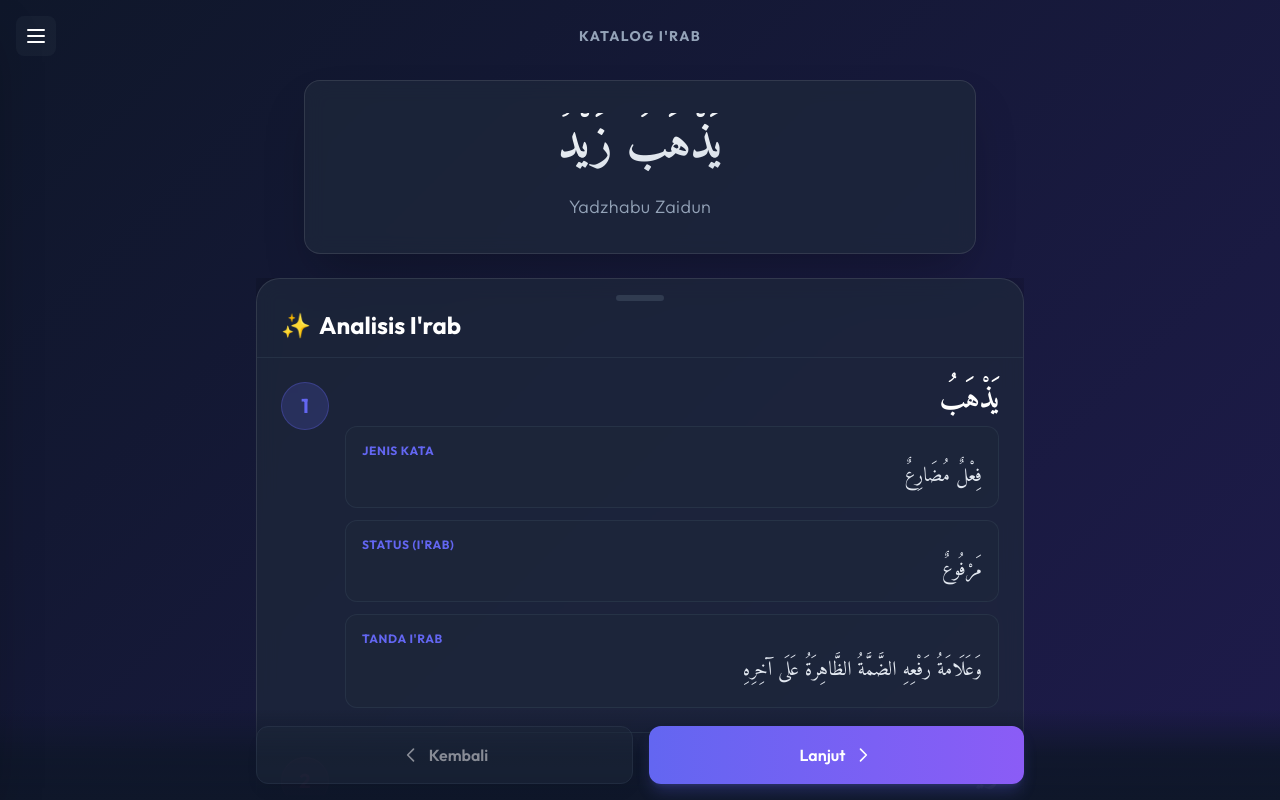
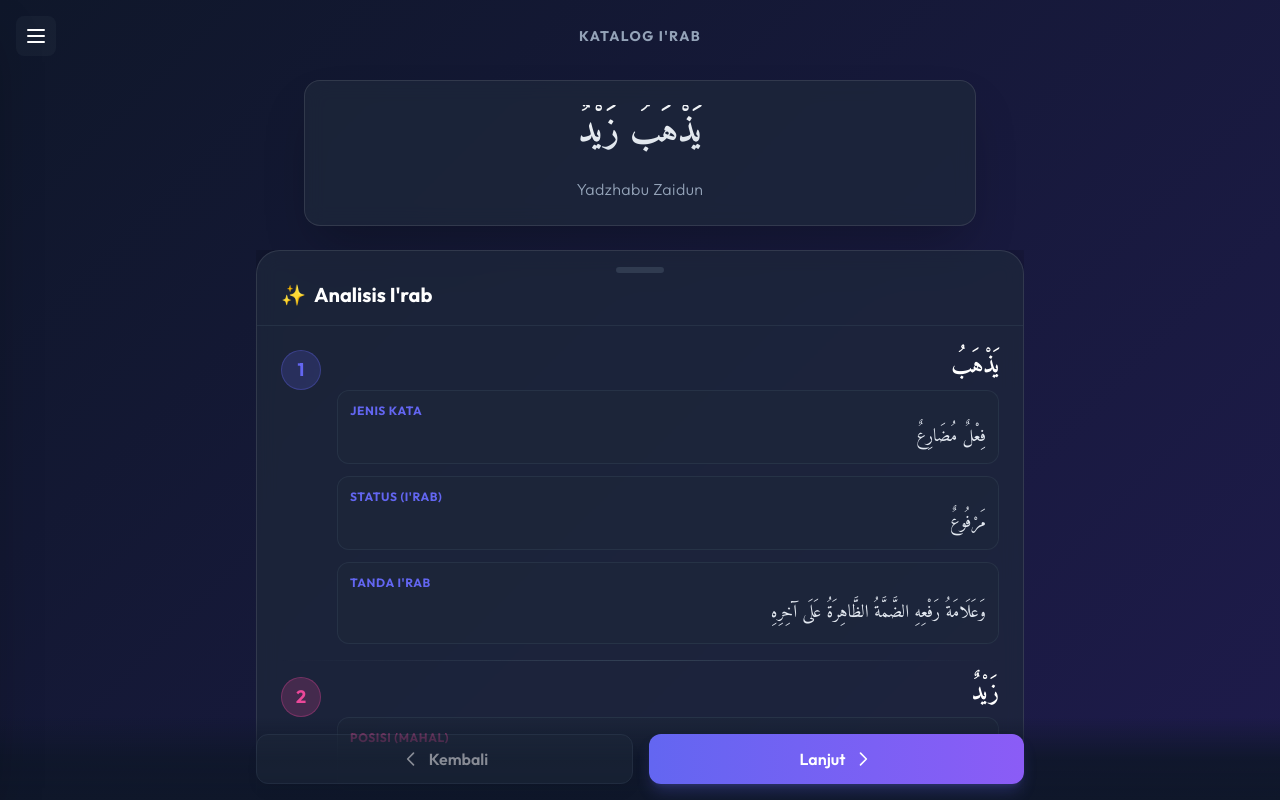
Before and after one commit to zenzalepik/sc_katalog_sampel_irab, a plain HTML site: page index.html in a window 1280 px wide. Drawn offline with nearby package versions, Linux system fonts and the light colour scheme.

Commit message:
refactor: size

```diff
--- a/index.html
+++ b/index.html
@@ -100,8 +100,8 @@
         class="fixed inset-0 bg-black/60 z-[60] opacity-0 invisible sidebar-overlay backdrop-blur-sm"></div>
     <aside id="sidebar"
         class="fixed top-0 left-0 bottom-0 w-64 bg-slate-900 border-r border-slate-700 z-[70] transform -translate-x-full sidebar flex flex-col shadow-2xl">
-        <div class="p-6 border-b border-slate-700">
-            <h2 class="text-xl font-bold text-white flex items-center gap-2">
+        <div class="p-4 border-b border-slate-700">
+            <h2 class="text-lg font-bold text-white flex items-center gap-2">
                 <span class="text-primary">📚</span> Daftar Sampel
             </h2>
         </div>
@@ -115,12 +115,12 @@
 
         <!-- Main Sentence Card -->
         <div
-            class="w-full max-w-2xl glass-panel rounded-2xl p-8 mb-2 text-center shadow-2xl transform hover:scale-[1.02] transition-transform duration-300">
+            class="w-full max-w-2xl glass-panel rounded-2xl p-6 mb-2 text-center shadow-2xl transform hover:scale-[1.02] transition-transform duration-300">
             <h2 id="main-arabic-text"
-                class="font-arabic text-4xl md:text-5xl font-bold mb-4 text-transparent bg-clip-text bg-gradient-to-br from-white to-slate-300 leading-relaxed py-2 min-h-[4rem]">
+                class="font-arabic text-3xl md:text-4xl font-bold mb-4 text-transparent bg-clip-text bg-gradient-to-br from-white to-slate-300 leading-relaxed py-2 min-h-[3.5rem]">
                 <!-- Arabic text will be loaded here -->
             </h2>
-            <p id="main-transliteration" class="text-lg text-slate-400 font-light tracking-wide min-h-[1.75rem]">
+            <p id="main-transliteration" class="text-base text-slate-400 font-light tracking-wide min-h-[1.5rem]">
                 <!-- Transliteration will be loaded here -->
             </p>
         </div>
@@ -137,13 +137,13 @@
             </div>
 
             <div class="px-6 pb-4 border-b border-slate-700/50 flex-shrink-0">
-                <h3 class="text-2xl font-bold flex items-center gap-2">
+                <h3 class="text-xl font-bold flex items-center gap-2">
                     <span class="text-accent">✨</span> Analisis I'rab
                 </h3>
             </div>
 
             <!-- Scrollable Content -->
-            <div id="drawer-content" class="flex-1 overflow-y-auto p-6 space-y-6 custom-scrollbar pb-32">
+            <div id="drawer-content" class="flex-1 overflow-y-auto p-6 space-y-4 custom-scrollbar pb-28">
                 <!-- Content will be loaded here -->
                 <div class="flex items-center justify-center h-full text-slate-400 animate-pulse">
                     Memuat data...
@@ -157,7 +157,7 @@
         class="fixed bottom-0 left-0 right-0 z-50 p-4 bg-gradient-to-t from-slate-900 via-slate-900/90 to-transparent pointer-events-none">
         <div class="max-w-3xl mx-auto flex gap-4 pointer-events-auto">
             <button onclick="prevSample()" id="btn-prev"
-                class="flex-1 bg-slate-800 hover:bg-slate-700 text-white font-semibold py-4 rounded-xl shadow-lg border border-slate-700 transition-all active:scale-95 flex items-center justify-center gap-2 group disabled:opacity-50 disabled:cursor-not-allowed">
+                class="flex-1 bg-slate-800 hover:bg-slate-700 text-white font-semibold py-3 rounded-xl shadow-lg border border-slate-700 transition-all active:scale-95 flex items-center justify-center gap-2 group disabled:opacity-50 disabled:cursor-not-allowed">
                 <svg xmlns="http://www.w3.org/2000/svg"
                     class="h-5 w-5 transform group-hover:-translate-x-1 transition-transform" fill="none"
                     viewBox="0 0 24 24" stroke="currentColor">
@@ -166,7 +166,7 @@
                 Kembali
             </button>
             <button onclick="nextSample()" id="btn-next"
-                class="flex-1 bg-gradient-to-r from-primary to-secondary hover:from-primary/90 hover:to-secondary/90 text-white font-semibold py-4 rounded-xl shadow-lg shadow-primary/25 transition-all active:scale-95 flex items-center justify-center gap-2 group disabled:opacity-50 disabled:cursor-not-allowed">
+                class="flex-1 bg-gradient-to-r from-primary to-secondary hover:from-primary/90 hover:to-secondary/90 text-white font-semibold py-3 rounded-xl shadow-lg shadow-primary/25 transition-all active:scale-95 flex items-center justify-center gap-2 group disabled:opacity-50 disabled:cursor-not-allowed">
                 Lanjut
                 <svg xmlns="http://www.w3.org/2000/svg"
                     class="h-5 w-5 transform group-hover:translate-x-1 transition-transform" fill="none"
@@ -222,7 +222,7 @@
             list.innerHTML = '';
             for (let i = 1; i <= totalSamples; i++) {
                 const btn = document.createElement('button');
-                btn.className = `w-full text-left p-3 rounded-lg transition-colors ${i === currentSampleId ? 'bg-primary/20 text-primary border border-primary/30' : 'text-slate-400 hover:bg-slate-800 hover:text-white'}`;
+                btn.className = `w-full text-left p-2 rounded-lg transition-colors ${i === currentSampleId ? 'bg-primary/20 text-primary border border-primary/30' : 'text-slate-400 hover:bg-slate-800 hover:text-white'}`;
                 btn.innerHTML = `<span class="font-bold mr-2">#${i}</span> Sampel ${i}`;
                 btn.onclick = () => {
                     loadData(i);
@@ -274,17 +274,17 @@
                 const itemHtml = `
                 <div class="group animate-fade-in-up" style="animation-delay: ${index * 100}ms">
                     <div class="flex items-start gap-4">
-                        <div class="w-12 h-12 rounded-full bg-${index % 2 === 0 ? 'primary' : 'accent'}/20 flex items-center justify-center text-${index % 2 === 0 ? 'primary' : 'accent'} font-bold text-xl border border-${index % 2 === 0 ? 'primary' : 'accent'}/30 shrink-0">
+                        <div class="w-10 h-10 rounded-full bg-${index % 2 === 0 ? 'primary' : 'accent'}/20 flex items-center justify-center text-${index % 2 === 0 ? 'primary' : 'accent'} font-bold text-lg border border-${index % 2 === 0 ? 'primary' : 'accent'}/30 shrink-0">
                             ${item.id}
                         </div>
                         <div class="flex-1">
-                            <h4 class="font-arabic text-3xl font-bold text-white mb-2 text-right dir-rtl">${item.word}</h4>
+                            <h4 class="font-arabic text-2xl font-bold text-white mb-2 text-right dir-rtl">${item.word}</h4>
 
                             <div class="space-y-3">
                                 ${item.details.map(detail => `
-                                <div class="bg-slate-800/50 rounded-xl p-4 border border-slate-700/50 hover:border-${index % 2 === 0 ? 'primary' : 'accent'}/50 transition-colors">
+                                <div class="bg-slate-800/50 rounded-xl p-3 border border-slate-700/50 hover:border-${index % 2 === 0 ? 'primary' : 'accent'}/50 transition-colors">
                                     <span class="text-xs font-bold text-${index % 2 === 0 ? 'primary' : 'accent'} uppercase tracking-wider block mb-1">${detail.label}</span>
-                                    <p class="font-arabic text-xl text-slate-200 text-right dir-rtl ${detail.value.length > 50 ? 'leading-loose' : ''}">${detail.value}</p>
+                                    <p class="font-arabic text-lg text-slate-200 text-right dir-rtl ${detail.value.length > 50 ? 'leading-loose' : ''}">${detail.value}</p>
                                 </div>
                                 `).join('')}
                             </div>
```
